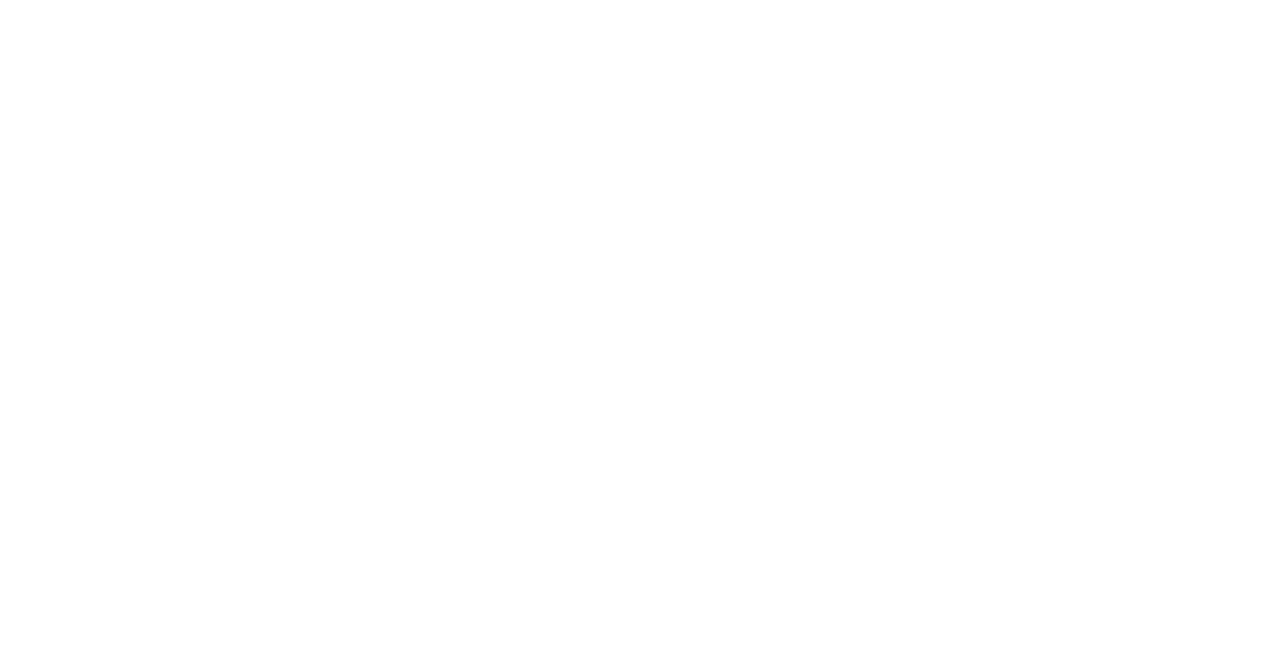
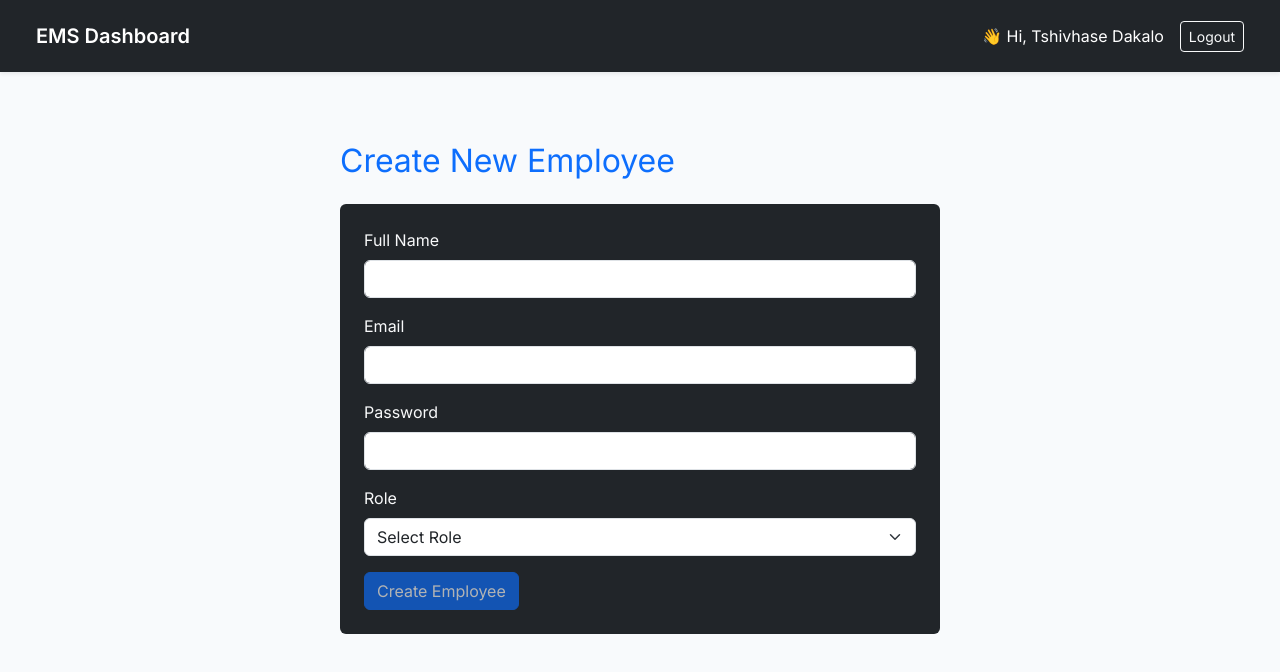
Before and after one commit to 123dakalo/EMS-application, an Angular app in the folder employeefrontend/: page /superadmin/add-employee in a window 1280 px wide. Before the commit this address led to /. Shown: the top 672 px of the page. Built offline with nearby package versions, Linux system fonts and the light colour scheme.

Commit message:
add employee and delete button
add employee page

```diff
--- a/employeefrontend/src/app/app-routing.module.ts
+++ b/employeefrontend/src/app/app-routing.module.ts
@@ -6,6 +6,7 @@
 import {EmployeeComponent} from './employee/employee.component';
 import {ManageEmployeeComponent} from './superadmin/manage-employee/manage-employee.component';
 import {DashboardComponent} from './superadmin/dashboard/dashboard.component';
+import {AddEmployeeComponent} from './superadmin/add-employee/add-employee.component';
 
 const routes: Routes = [
   { path: '', redirectTo: 'login', pathMatch: 'full' },
@@ -19,6 +20,7 @@
     { path: '', redirectTo: 'dashboard', pathMatch: 'full' },
     { path: 'dashboard', component: DashboardComponent },
     { path: 'manage-employee', component: ManageEmployeeComponent },
+    { path: 'add-employee', component: AddEmployeeComponent},
   ]},
 
 
--- a/employeefrontend/src/app/app.module.ts
+++ b/employeefrontend/src/app/app.module.ts
@@ -11,6 +11,7 @@
 import { EmployeeComponent } from './employee/employee.component';
 import { ManageEmployeeComponent } from './superadmin/manage-employee/manage-employee.component';
 import { DashboardComponent } from './superadmin/dashboard/dashboard.component';
+import { AddEmployeeComponent } from './superadmin/add-employee/add-employee.component';
 
 @NgModule({
   declarations: [
@@ -21,6 +22,7 @@
     EmployeeComponent,
     ManageEmployeeComponent,
     DashboardComponent,
+    AddEmployeeComponent,
   ],
   imports: [
     BrowserModule,
@@ -28,6 +30,7 @@
     ReactiveFormsModule,
     FormsModule,
     HttpClientModule,
+
   ],
   providers: [],
   bootstrap: [AppComponent]
--- a/employeefrontend/src/app/employee.service.ts
+++ b/employeefrontend/src/app/employee.service.ts
@@ -16,6 +16,14 @@
     return this.http.get<Employee[]>(this.baseUrl);
   }
 
+  createEmployee(employee: Employee): Observable<Employee> {
+    return this.http.post<Employee>(this.baseUrl, employee);
+  }
+
+  updateEmployee(id: number, employee: Employee): Observable<Employee> {
+    return this.http.put<Employee>(`${this.baseUrl}/${id}`, employee);
+  }
+
   deleteEmployee(id: number): Observable<void> {
     return this.http.delete<void>(`${this.baseUrl}/${id}`);
   }
--- /dev/null
+++ b/employeefrontend/src/app/superadmin/add-employee/add-employee.component.css
@@ -0,0 +1,4 @@
+.custom-form-container {
+  max-width: 600px;
+  margin: 0 auto;
+}
--- /dev/null
+++ b/employeefrontend/src/app/superadmin/add-employee/add-employee.component.html
@@ -0,0 +1,33 @@
+<!-- create-employee.component.html -->
+<div class="custom-form-container mt-4">
+  <h2 class="mb-4 text-primary">Create New Employee</h2>
+
+  <form [formGroup]="employeeForm" (ngSubmit)="onSubmit()" class="bg-dark p-4 rounded text-light">
+    <div class="mb-3">
+      <label for="fullName" class="form-label">Full Name</label>
+      <input type="text" class="form-control" id="fullName" formControlName="fullName" required />
+    </div>
+
+    <div class="mb-3">
+      <label for="emailId" class="form-label">Email</label>
+      <input type="email" class="form-control" id="emailId" formControlName="emailId" required />
+    </div>
+
+    <div class="mb-3">
+      <label for="password" class="form-label">Password</label>
+      <input type="password" class="form-control" id="password" formControlName="password" required />
+    </div>
+
+    <div class="mb-3">
+      <label for="role" class="form-label">Role</label>
+      <select class="form-select" id="role" formControlName="role" required>
+        <option value="">Select Role</option>
+        <option value="employee">Employee</option>
+        <option value="admin">Admin</option>
+        <option value="superadmin">Super Admin</option>
+      </select>
+    </div>
+
+    <button type="submit" class="btn btn-primary" [disabled]="employeeForm.invalid">Create Employee</button>
+  </form>
+</div>
--- /dev/null
+++ b/employeefrontend/src/app/superadmin/add-employee/add-employee.component.ts
@@ -0,0 +1,39 @@
+import { Component } from '@angular/core';
+import {FormBuilder, FormGroup, Validators} from '@angular/forms';
+import {EmployeeService} from '../../employee.service';
+import {Router} from '@angular/router';
+
+@Component({
+  selector: 'app-add-employee',
+  standalone: false,
+  templateUrl: './add-employee.component.html',
+  styleUrl: './add-employee.component.css'
+})
+export class AddEmployeeComponent {
+  employeeForm: FormGroup;
+
+  constructor(private fb: FormBuilder, private employeeService: EmployeeService,private router: Router) {
+    this.employeeForm = this.fb.group({
+      fullName: ['', Validators.required],
+      emailId: ['', [Validators.required, Validators.email]],
+      password: ['', Validators.required],
+      role: ['', Validators.required],
+    });
+  }
+
+  onSubmit() {
+    if (this.employeeForm.valid) {
+      this.employeeService.createEmployee(this.employeeForm.value).subscribe({
+        next: (res) => {
+          alert('Employee created successfully!');
+          this.employeeForm.reset();
+          this.router.navigate(['/superadmin/manage-employee'])
+        },
+        error: (err) => {
+          console.error(err);
+          alert('Something went wrong.');
+        }
+      });
+    }
+  }
+}
--- a/employeefrontend/src/app/superadmin/dashboard/dashboard.component.ts
+++ b/employeefrontend/src/app/superadmin/dashboard/dashboard.component.ts
@@ -22,7 +22,7 @@
     },
     {
       title: 'Role Management',
-      text: 'Assign roles to employees: Admin, SuperAdmin, etc.',
+      text: 'Assign roles to employees: Admin, SuperAdmin.',
       icon: 'fas fa-user-shield',
       link: '/roles'
     },
--- a/employeefrontend/src/app/superadmin/manage-employee/manage-employee.component.html
+++ b/employeefrontend/src/app/superadmin/manage-employee/manage-employee.component.html
@@ -1,7 +1,7 @@
 <div class="container mt-4">
   <div class="d-flex justify-content-between align-items-center mb-3">
     <h3 class="text-primary">Manage Employees</h3>
-    <button class="btn btn-success" (click)="openAddForm()">+ Add Employee</button>
+    <button class="btn btn-success" routerLink="/superadmin/add-employee">+ Add Employee</button>
   </div>
 
   <table class="table table-bordered table-hover bg-light text-dark">
@@ -21,8 +21,12 @@
       <td>{{ emp.emailId }}</td>
       <td>{{ emp.role }}</td>
       <td>
-        <button class="btn btn-primary btn-sm me-2" (click)="editEmployee(emp)">Edit</button>
-        <button class="btn btn-danger btn-sm" (click)="deleteEmployee(emp.id)">Delete</button>
+        <button class="btn btn-primary btn-sm me-2" (click)="editEmployee(emp)">
+          Edit <i class="bi bi-pencil-square ms-1"></i>
+        </button>
+        <button class="btn btn-danger btn-sm" (click)="deleteEmployee(emp.id)">
+          Delete <i class="bi bi-trash ms-1"></i>
+        </button>
       </td>
     </tr>
     </tbody>
--- a/employeefrontend/src/index.html
+++ b/employeefrontend/src/index.html
@@ -8,7 +8,7 @@
   <link rel="icon" type="image/x-icon" href="favicon.ico">
   <link rel="stylesheet" href="https://cdnjs.cloudflare.com/ajax/libs/font-awesome/6.7.2/css/all.min.css" integrity="sha512-Evv84Mr4kqVGRNSgIGL/F/aIDqQb7xQ2vcrdIwxfjThSH8CSR7PBEakCr51Ck+w+/U6swU2Im1vVX0SVk9ABhg==" crossorigin="anonymous" referrerpolicy="no-referrer" />
   <link href="https://cdn.jsdelivr.net/npm/bootstrap@5.3.6/dist/css/bootstrap.min.css" rel="stylesheet" integrity="sha384-4Q6Gf2aSP4eDXB8Miphtr37CMZZQ5oXLH2yaXMJ2w8e2ZtHTl7GptT4jmndRuHDT" crossorigin="anonymous">
-
+  <link href="https://cdn.jsdelivr.net/npm/bootstrap-icons@1.10.5/font/bootstrap-icons.css" rel="stylesheet">
 </head>
 <body>
 <script src="https://cdn.jsdelivr.net/npm/bootstrap@5.3.6/dist/js/bootstrap.bundle.min.js" integrity="sha384-j1CDi7MgGQ12Z7Qab0qlWQ/Qqz24Gc6BM0thvEMVjHnfYGF0rmFCozFSxQBxwHKO" crossorigin="anonymous"></script>
```
Also changed, not shown: 1 other file (tests, documents, lock files or other folders).
